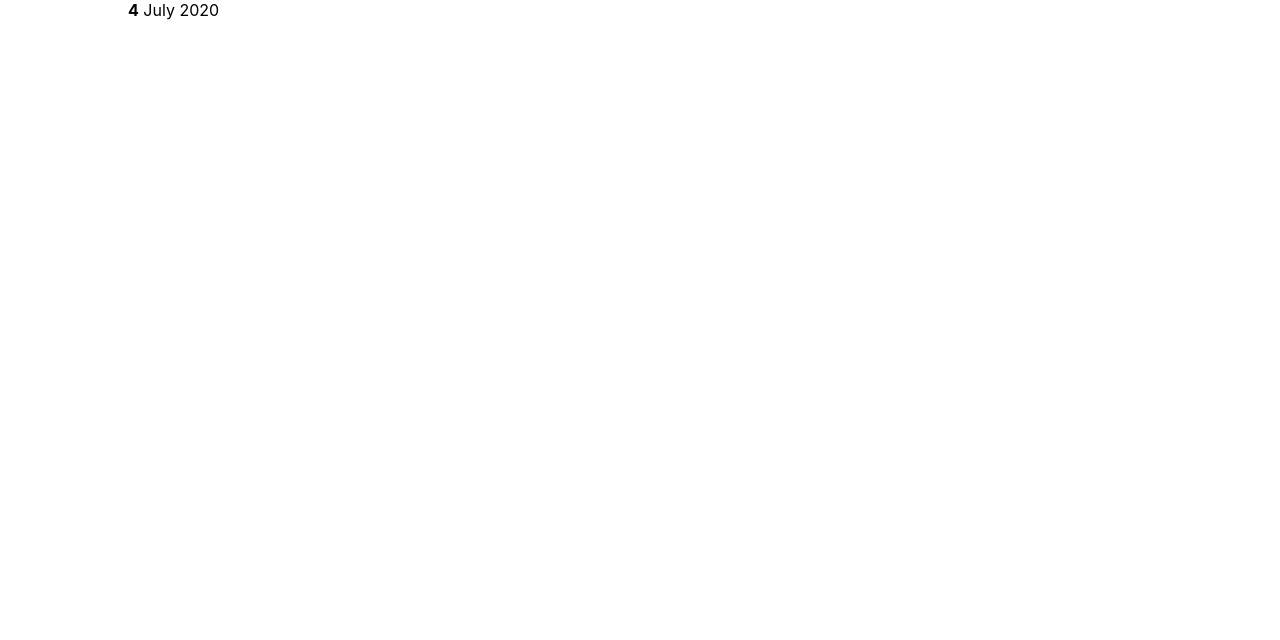
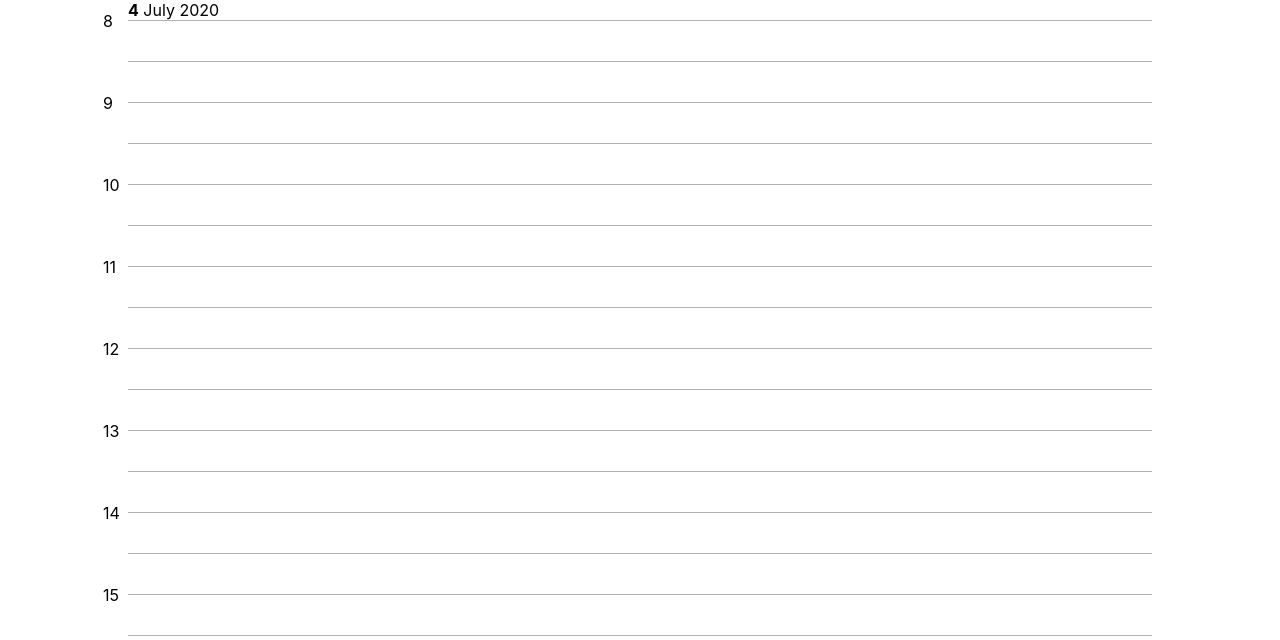
Before and after one commit to dmlasecki/calendar-app, a React (Create React App) app: page /day in a window 1280 px wide. Shown: the top 640 px of the page. Built offline with nearby package versions, Linux system fonts and the light colour scheme.

Commit message:
Base taskList view

```diff
--- a/src/components/TaskList/TaskList.js
+++ b/src/components/TaskList/TaskList.js
@@ -1,6 +1,36 @@
 import React from "react";
+import TaskListItemEmpty from "./TaskListItem/TaskListItemEmpty";
+import TaskListItem from "./TaskListItem/TaskListItem";
 
-export default  function TaskList({ todayTasks }) {
-    console.log(todayTasks);
-    return <p>go for a walk</p>
+export default function TaskList({ todayTasks, hours,  }) {
+	return hours.map((hour, index) => {
+		const tasksInRange = isTaskInRange(hour, hours[index + 1]);
+		return tasksInRange.length > 0 ? (
+			<TaskListItem
+				key={index}
+				start={hour}
+				end={hours[index + 1]}
+				isEven={isEven(index)}
+				task={tasksInRange}
+			/>
+		) : (
+			<TaskListItemEmpty
+				key={index}
+				start={hour}
+				end={hours[index + 1]}
+				isEven={isEven(index)}
+			/>
+		);
+	});
+
+	function isTaskInRange(start, end) {
+	    if (todayTasks.length> 0) {
+            return todayTasks[0].tasks.filter((e) => e.start >= start && e.end <= end);
+        } else {
+	        return []
+        }
+	}
+    function isEven(index) {
+        return index % 2 === 0;
+    }
 }
--- /dev/null
+++ b/src/components/TaskList/TaskListItem/TaskListItem.js
@@ -0,0 +1,11 @@
+import React from "react";
+import styles from "./TaskListItem.module.css";
+import cls from "classnames";
+
+export default function TaskListItem({ start, end, isEven, task }) {
+	return (
+		<div className={cls(styles.taskListItem, task.length > 0 ? styles.taskListItemFilled : {})}>
+			{isEven ? <span>{start}</span> : null}
+		</div>
+	);
+}
--- /dev/null
+++ b/src/components/TaskList/TaskListItem/TaskListItem.module.css
@@ -0,0 +1,24 @@
+.taskListItem {
+    width: 100%;
+    height: 40px;
+    display: flex;
+    align-items: center;
+    justify-content: flex-start;
+    border-top: 1px solid #b1b1b1;
+    cursor: pointer;
+    position: relative;
+}
+
+.taskListItem:hover {
+    background-color: #fafafa;
+}
+
+.taskListItem span {
+    position: absolute;
+    left: -25px;
+    top: -10px;
+}
+
+.taskListItemFilled {
+    background-color: red;
+}
--- /dev/null
+++ b/src/components/TaskList/TaskListItem/TaskListItemEmpty.js
@@ -0,0 +1,7 @@
+import React from "react";
+
+import styles from "./TaskListItem.module.css";
+
+export default function TaskListItemEmpty({ start, end, isEven }) {
+	return <div className={styles.taskListItem}>{isEven ? <span>{start}</span> : null}</div>;
+}
--- a/src/pages/day.js
+++ b/src/pages/day.js
@@ -3,9 +3,11 @@ import { connect } from "react-redux";
 import { ActionCreators } from "../redux/actions";
 import { MONTHS } from "../constants/constants";
 import { getTodayTasks } from "../redux/selectors/selectors";
+import { getListOfIntervals } from "../utils/tasksListLogic";
+import TaskList from "../components/TaskList/TaskList";
+function DayPageComponent({ date, todayTasks }) {
+	const hours = getListOfIntervals(8, 16);
 
-function DayPageComponent({ date, todayTasks }) {
-	console.log(todayTasks);
     return (
     	<div>
 			<b>{date.day}</b>
@@ -13,7 +15,9 @@ function DayPageComponent({ date, todayTasks }) {
 			<span>{MONTHS[date.month]}</span>
 			{" "}
 			<span>{date.year}</span>
+			<TaskList todayTasks={todayTasks} hours={hours} />
 		</div>
+
 	)
 }
 
--- a/src/redux/reducers/taskList.js
+++ b/src/redux/reducers/taskList.js
@@ -8,8 +8,8 @@ const initialState = [
 		tasks: [
 			{
 				id: 1,
-				start: 7,
-				end: 7.5,
+				start: 8,
+				end: 8.5,
 				content: "Go for a walk",
 			},
 		],
--- /dev/null
+++ b/src/utils/tasksListLogic.js
@@ -0,0 +1,8 @@
+export function getListOfIntervals(start, end) {
+    let arr = [];
+    for (let i = start; i < end; i++) {
+        arr.push(i);
+        arr.push(i + 0.5);
+    }
+    return arr;
+}
```
